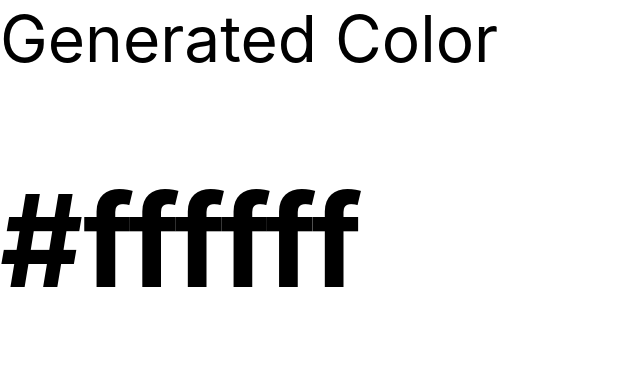
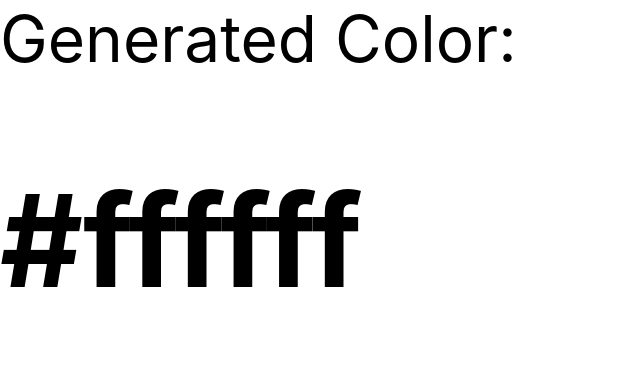
Before and after one commit to NgoziOkafor/react-random-color-generator, a React (Create React App) app: page / in a window 1280 px wide. Shown: the top 368 px of the page, without its empty margins (0-640 px from the left). Built offline with nearby package versions, Linux system fonts and the light colour scheme.

Commit message:
Fix drone hex color error

```diff
--- a/src/App.js
+++ b/src/App.js
@@ -16,7 +16,7 @@ function App() {
       }}
     >
       <div style={{ backgroundColor: hex }}>
-        Generated Color
+        Generated Color:
         <h1>{hex}</h1>
       </div>
 
```
